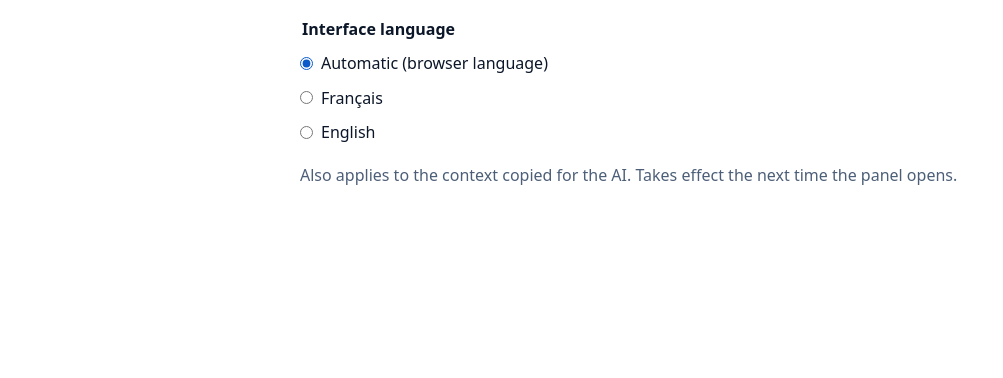
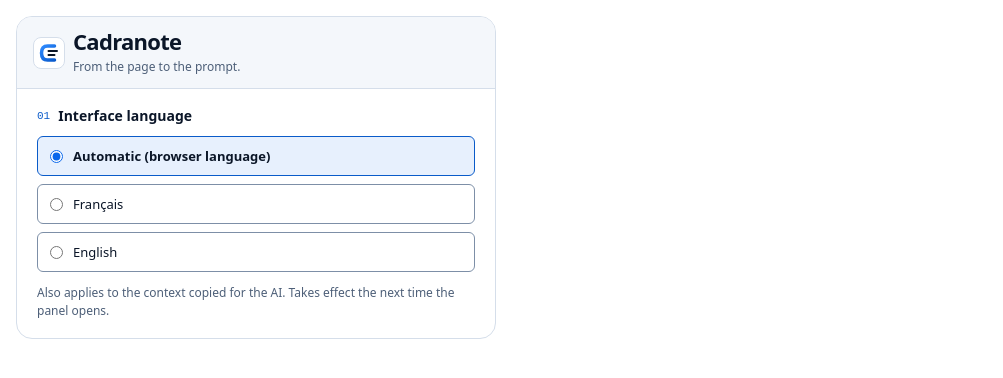
Before and after one commit to syl-craft/cadranote, a website with bundled scripts: page options.html in a window 1280 px wide. Shown: the whole page, without its empty margins (0-1003 px from the left). Built offline with nearby package versions, Linux system fonts and the light colour scheme; some packages are replaced by stand-ins of ours.

Commit message:
style: options aux couleurs de Cadranote

```diff
--- a/help.css
+++ b/help.css
@@ -51,31 +51,3 @@
   padding: 3px 6px;
   border-radius: 2px;
 }
-body.options {
-  padding: 16px;
-  border-top: 0;
-}
-fieldset {
-  display: grid;
-  gap: 8px;
-  margin: 0;
-  padding: 0;
-  border: 0;
-}
-legend {
-  margin-bottom: 8px;
-  font-weight: 700;
-}
-label {
-  display: flex;
-  align-items: center;
-  gap: 8px;
-  cursor: pointer;
-}
-input[type="radio"] {
-  accent-color: var(--target);
-  margin: 0;
-}
-#saved:empty {
-  display: none;
-}
--- /dev/null
+++ b/options.css
@@ -0,0 +1,174 @@
+/* Same tokens as the panel (src/ui/panel.css), see docs/IDENTITY.md. */
+:root {
+  --surface: #0b1628;
+  --surface-raised: #1d2c43;
+  --surface-header: #101e33;
+  --text-primary: #f1f5fc;
+  --text-secondary: #b2c1d6;
+  --border: #34465e;
+  --control-border: #60748e;
+  --control-hover-border: #88a7cc;
+  --target: #72b5ff;
+  --target-wash: #5ca6ff20;
+  --action: #0866eb;
+  --success-text: #36c88d;
+  --logo-tile: #0b1628;
+  --logo-lines: #f1f5fc;
+  --logo-gradient-start: #83c2ff;
+  --logo-gradient-end: #2784ff;
+  --interaction-duration: 140ms;
+  color-scheme: dark;
+}
+@media (prefers-color-scheme: light) {
+  :root {
+    --surface: #ffffff;
+    --surface-raised: #eef3f9;
+    --surface-header: #f4f7fb;
+    --text-primary: #0b1628;
+    --text-secondary: #4d5f78;
+    --border: #d5deea;
+    --control-border: #7d8fa7;
+    --control-hover-border: #4d5f78;
+    --target: #0a5bc9;
+    --target-wash: #0866eb18;
+    --success-text: #0f7a54;
+    --logo-tile: #ffffff;
+    --logo-lines: #0b1628;
+    --logo-gradient-start: #2f8bff;
+    --logo-gradient-end: #0757c9;
+    color-scheme: light;
+  }
+}
+* {
+  box-sizing: border-box;
+}
+body {
+  margin: 0;
+  padding: 16px;
+  background: var(--surface);
+  color: var(--text-primary);
+  font:
+    13px/1.5 system-ui,
+    sans-serif;
+}
+.card {
+  max-width: 480px;
+  overflow: hidden;
+  border: 1px solid var(--border);
+  border-radius: 16px;
+  background: var(--surface);
+}
+header {
+  display: flex;
+  align-items: center;
+  gap: 8px;
+  padding: 12px 16px;
+  border-bottom: 1px solid var(--border);
+  background: var(--surface-header);
+}
+.logo {
+  flex-shrink: 0;
+  width: 32px;
+  height: 32px;
+}
+.tile {
+  fill: var(--logo-tile);
+  stroke: var(--border);
+}
+.lines {
+  stroke: var(--logo-lines);
+}
+.mark-start {
+  stop-color: var(--logo-gradient-start);
+}
+.mark-end {
+  stop-color: var(--logo-gradient-end);
+}
+h1 {
+  margin: 0 0 4px;
+  font:
+    700 22px/1.15 system-ui,
+    sans-serif;
+  letter-spacing: -0.7px;
+}
+.subtitle {
+  color: var(--text-secondary);
+  font-size: 12px;
+}
+form {
+  padding: 16px 20px 18px;
+}
+fieldset {
+  display: grid;
+  gap: 8px;
+  margin: 0;
+  padding: 0;
+  border: 0;
+}
+legend {
+  display: flex;
+  align-items: center;
+  gap: 8px;
+  margin-bottom: 10px;
+  padding: 0;
+  font-size: 14px;
+  font-weight: 650;
+}
+.step {
+  color: var(--target);
+  font:
+    11px/1.5 ui-monospace,
+    monospace;
+}
+.choice {
+  display: flex;
+  align-items: center;
+  gap: 10px;
+  min-height: 40px;
+  padding: 8px 12px;
+  border: 1px solid var(--control-border);
+  border-radius: 6px;
+  cursor: pointer;
+  transition:
+    background-color var(--interaction-duration),
+    border-color var(--interaction-duration);
+}
+@media (hover: hover) and (pointer: fine) {
+  .choice:hover {
+    border-color: var(--control-hover-border);
+  }
+}
+.choice:has(:checked) {
+  border-color: var(--target);
+  background: var(--target-wash);
+  font-weight: 650;
+}
+.choice:has(:focus-visible) {
+  outline: 2px solid var(--target);
+  outline-offset: 3px;
+}
+input[type="radio"] {
+  margin: 0;
+  accent-color: var(--action);
+}
+input[type="radio"]:focus-visible {
+  outline: none;
+}
+.help {
+  margin: 12px 0 0;
+  color: var(--text-secondary);
+  font-size: 12px;
+}
+.feedback {
+  margin: 8px 0 0;
+  color: var(--success-text);
+  font-size: 12px;
+}
+.feedback:empty {
+  display: none;
+}
+@media (prefers-reduced-motion: reduce) {
+  .choice {
+    transition: none;
+  }
+}
--- a/options.html
+++ b/options.html
@@ -3,18 +3,35 @@
 <meta charset="utf-8">
 <meta name="viewport" content="width=device-width, initial-scale=1">
 <title data-i18n="optionsTitle">Cadranote — Options</title>
-<link rel="stylesheet" href="help.css">
-<body class="options">
-<main>
+<link rel="stylesheet" href="options.css">
+<body>
+<main class="card">
+  <header>
+    <svg class="logo" viewBox="0 0 64 64" fill="none" aria-hidden="true">
+      <defs>
+        <linearGradient id="cadranote-mark" x1="18" y1="17" x2="44" y2="49" gradientUnits="userSpaceOnUse">
+          <stop class="mark-start"/>
+          <stop class="mark-end" offset="1"/>
+        </linearGradient>
+      </defs>
+      <rect class="tile" x="1" y="1" width="62" height="62" rx="15" stroke-width="2"/>
+      <path d="M43 18H29C21 18 17 23 17 32C17 41 21 46 29 46H43" stroke="url(#cadranote-mark)" stroke-width="7" stroke-linecap="round"/>
+      <path class="lines" d="M31 28H48M31 36H43" stroke-width="4" stroke-linecap="round"/>
+    </svg>
+    <div>
+      <h1>Cadranote</h1>
+      <div class="subtitle" data-i18n="panelSubtitle"></div>
+    </div>
+  </header>
   <form id="options">
     <fieldset>
-      <legend data-i18n="languageLegend"></legend>
-      <label><input type="radio" name="language" value="auto"> <span data-i18n="languageAuto"></span></label>
-      <label><input type="radio" name="language" value="fr"> <span lang="fr">Français</span></label>
-      <label><input type="radio" name="language" value="en"> <span lang="en">English</span></label>
+      <legend><span class="step">01</span> <span data-i18n="languageLegend"></span></legend>
+      <label class="choice"><input type="radio" name="language" value="auto"> <span data-i18n="languageAuto"></span></label>
+      <label class="choice"><input type="radio" name="language" value="fr"> <span lang="fr">Français</span></label>
+      <label class="choice"><input type="radio" name="language" value="en"> <span lang="en">English</span></label>
     </fieldset>
-    <p data-i18n="languageHelp"></p>
-    <p id="saved" role="status" aria-live="polite"></p>
+    <p class="help" data-i18n="languageHelp"></p>
+    <p id="saved" class="feedback" role="status" aria-live="polite"></p>
   </form>
 </main>
 <script src="options.js"></script>
--- a/scripts/package.mjs
+++ b/scripts/package.mjs
@@ -15,6 +15,7 @@
   "unavailable.js",
   "options.html",
   "options.js",
+  "options.css",
   "help.css",
   "icons",
   "_locales",
```
Also changed, not shown: docs/IDENTITY.md (+1 -1 lines).
